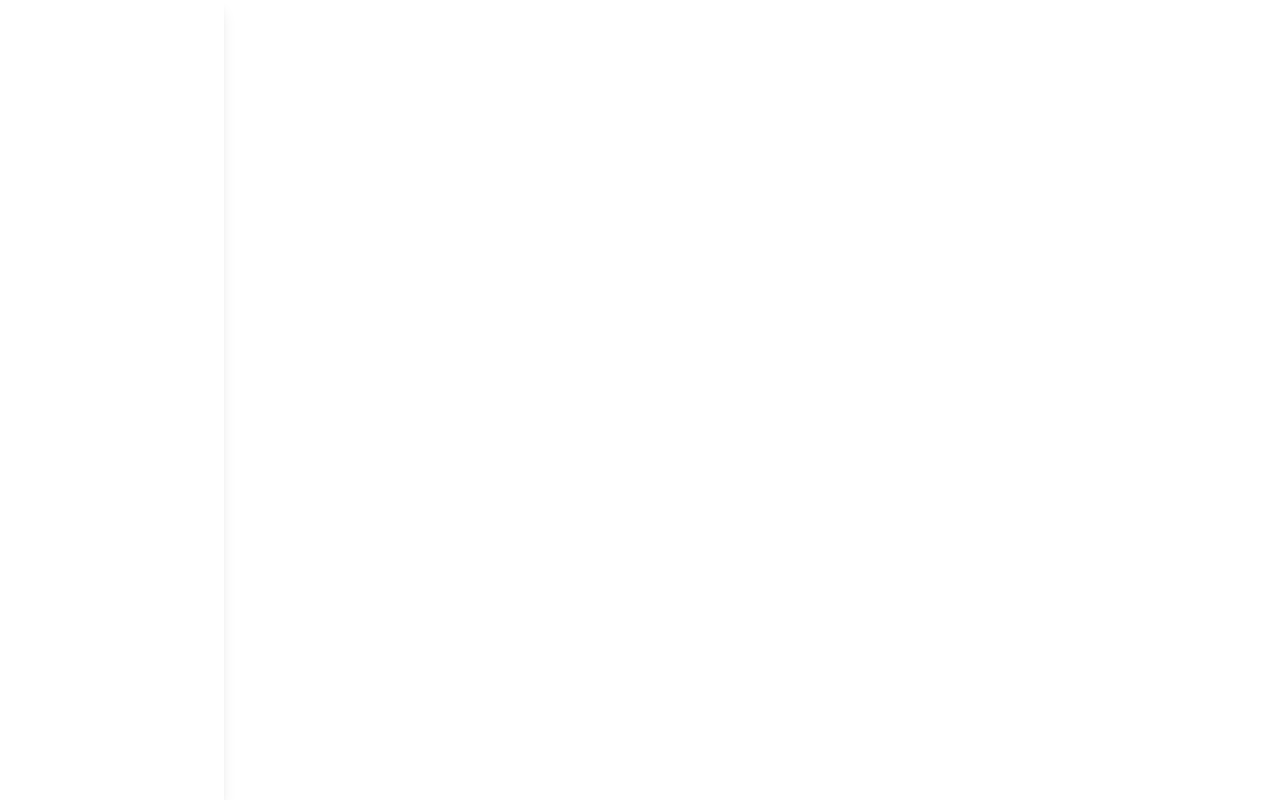
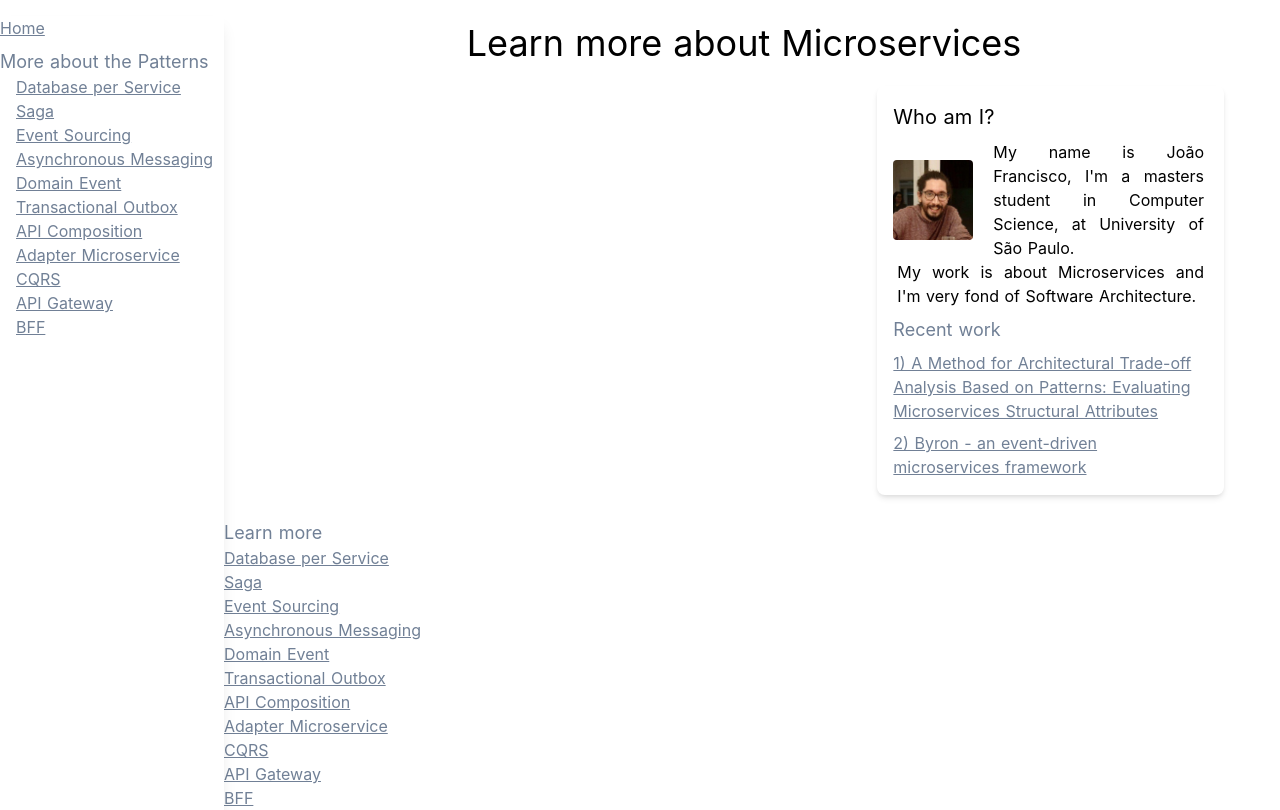
Before and after one commit to the-microservices-info/frontend, a Nuxt app: page /learn in a window 1280 px wide. Built offline with nearby package versions, Linux system fonts and the light colour scheme.

Commit message:
add basic landingpage for /learn
Signed-off-by: João Daniel <jotaf.daniel@gmail.com>

```diff
--- a/components/learn_scaffold.vue
+++ b/components/learn_scaffold.vue
@@ -1,31 +1,61 @@
 <template>
   <div>
-    <aside :class="sideMenuClasses" class="lg:w-56">
+    <aside :class="sideMenuClasses" class="z-10 lg:w-56">
       <div class="icon self-end lg:hidden" @click="menuHidden = true">
         <CloseIcon class="h-full w-auto" />
       </div>
+
+      <NuxtLink class="underline text-gray-600" to="/">Home</NuxtLink>
+      <NuxtLink
+        v-if="showLearnMoreLink"
+        to="/learn"
+        class="underline text-gray-600"
+      >
+        Learn more
+      </NuxtLink>
+
+      <p class="text-lg mt-2 text-gray-600">More about the Patterns</p>
+      <NuxtLink
+        v-for="item in items"
+        :key="item"
+        class="underline text-gray-600 ml-4"
+        :to="`/learn/${item}`"
+      >
+        {{ item }}
+      </NuxtLink>
     </aside>
     <main>
-      <div class="icon lg:hidden" @click="menuHidden = false">
+      <div
+        class="icon bg-white sticky top-0 z-0 lg:hidden"
+        @click="menuHidden = false"
+      >
         <MenuIcon class="h-full w-auto" />
       </div>
+
+      <slot :items="items"></slot>
     </main>
   </div>
 </template>
 
 <script>
+import { mapGetters } from 'vuex'
+
 export default {
   data: () => ({
     menuHidden: false,
   }),
 
   computed: {
+    ...mapGetters({
+      patterns: 'metaPatterns',
+    }),
+
     sideMenuClasses() {
       const hiddenClasses = ['w-0', 'overflow-hidden']
-      const displayClasses = ['w-56']
+      const displayClasses = ['w-56', 'pl-4']
       const base = [
         'bg-white',
-        'absolute',
+        'fixed',
         'h-screen',
         'shadow-lg',
         'flex',
@@ -37,11 +67,19 @@
         ? base.concat(hiddenClasses)
         : base.concat(displayClasses)
     },
+
+    items() {
+      return this.patterns.map(({ name }) => name)
+    },
+
+    showLearnMoreLink() {
+      return this.$route.fullPath !== '/learn'
+    },
   },
 
   created() {
     const instance = this
-    setTimeout(() => (instance.menuHidden = true), 500)
+    setTimeout(() => (instance.menuHidden = !instance.menuHidden), 500)
   },
 }
 </script>
@@ -52,6 +90,6 @@
 }
 
 .icon {
-  @apply p-3 h-12 w-12;
+  @apply p-3 h-12 w-12 rounded-b-lg rounded-r-lg;
 }
 </style>
--- a/pages/learn.vue
+++ b/pages/learn.vue
@@ -1,3 +1,72 @@
 <template>
-  <LearnScaffold />
+  <LearnScaffold #default="{ items }">
+    <div class="px-4 lg:pl-56 lg:mt-4 flex flex-col">
+      <h1 class="text-4xl text-center self-center">
+        Learn more about Microservices
+      </h1>
+
+      <div
+        class="px-4 my-4 shadow-md rounded-lg p-4 flex flex-col lg:w-1/3 lg:mx-10 lg:self-end"
+      >
+        <h2 class="text-xl mb-2">Who am I?</h2>
+
+        <div class="flex min-h-40">
+          <img
+            :src="require('@/assets/images/me.jpg')"
+            alt="That's me!"
+            class="h-20 w-auto my-auto rounded mr-4"
+          />
+
+          <p class="px-1 text-justify">
+            My name is João Francisco, I'm a masters student in Computer
+            Science, at University of São Paulo.
+          </p>
+        </div>
+
+        <p class="px-1 text-justify">
+          My work is about Microservices and I'm very fond of Software
+          Architecture.
+        </p>
+
+        <p class="text-lg mt-2 text-gray-600">Recent work</p>
+        <NuxtLink
+          v-for="{ title, route, order } of recentWork"
+          :key="title"
+          class="underline text-gray-600 mt-2"
+          :to="route"
+        >
+          {{ order }}) {{ title }}
+        </NuxtLink>
+      </div>
+
+      <p class="text-lg mt-2 text-gray-600">Learn more</p>
+      <NuxtLink
+        v-for="item in items"
+        :key="item"
+        class="underline text-gray-600"
+        :to="'/learn/${item}'"
+      >
+        {{ item }}
+      </NuxtLink>
+    </div>
+  </LearnScaffold>
 </template>
+
+<script>
+export default {
+  data: () => ({
+    recentWork: [
+      {
+        title: `A Method for Architectural Trade-off Analysis Based on Patterns: Evaluating Microservices Structural Attributes`,
+        route: '/learn/trade-offs-method',
+        order: 1,
+      },
+      {
+        title: 'Byron - an event-driven microservices framework',
+        route: '/learn/byron',
+        order: 2,
+      },
+    ],
+  }),
+}
+</script>
```
Also changed, not shown: assets/images/me.jpg (added).
